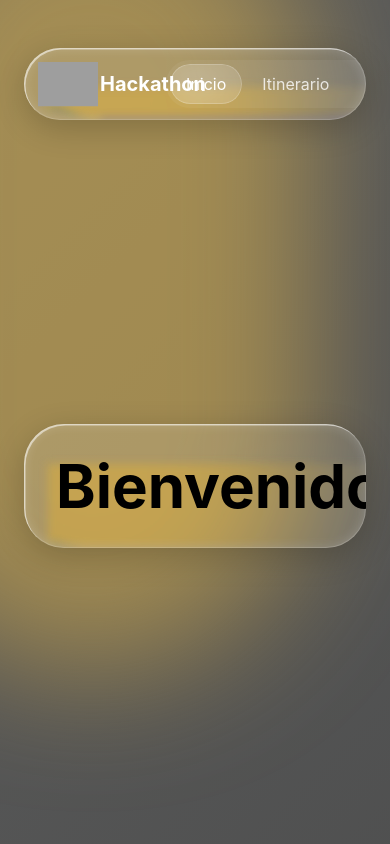
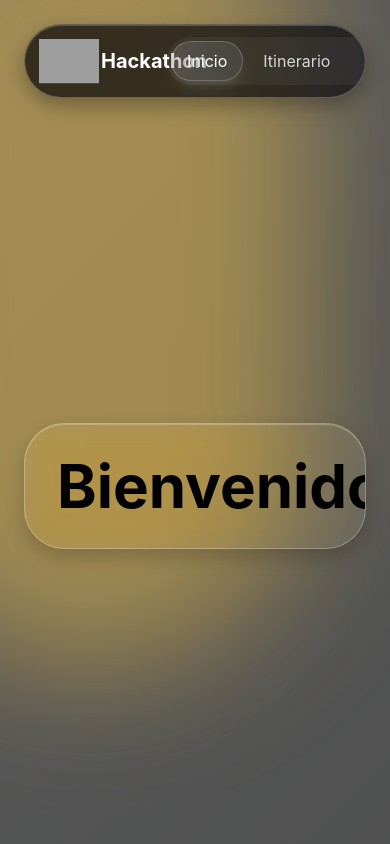
Before and after one commit to Nightmare115117/SistemaDeInscripciones-Frontend, a React (Vite) app: page / in a window 390 px wide. Shown: the top 844 px of the page. Built offline with nearby package versions, Linux system fonts and the light colour scheme; grey boxes are pictures that could not be loaded.

Commit message:
fix: LiquidGlassDefinitivo

```diff
--- a/src/App.tsx
+++ b/src/App.tsx
@@ -32,9 +32,7 @@ function App() {
         "
       />
 
-      <header className="fixed top-6 left-1/2 -translate-x-1/2 z-50 w-full max-w-5xl px-6">
-        <Navbar />
-      </header>
+      <Navbar />
 
       <section
         id="inicio"
--- /dev/null
+++ b/src/components-custom/Countdown.tsx
@@ -0,0 +1,92 @@
+import { useEffect, useState } from "react";
+import { motion, AnimatePresence } from "motion/react";
+
+interface TimeLeft {
+  days: number;
+  hours: number;
+  minutes: number;
+  seconds: number;
+}
+
+function getTimeLeft(targetDate: Date): TimeLeft {
+  const diff = Math.max(0, targetDate.getTime() - Date.now());
+
+  return {
+    days: Math.floor(diff / (1000 * 60 * 60 * 24)),
+    hours: Math.floor((diff / (1000 * 60 * 60)) % 24),
+    minutes: Math.floor((diff / (1000 * 60)) % 60),
+    seconds: Math.floor((diff / 1000) % 60),
+  };
+}
+
+/**
+ * Cada número anima su propio cambio: cuando el valor cambia, el dígito
+ * anterior sale deslizándose hacia arriba y el nuevo entra desde abajo,
+ * como un marcador mecánico (efecto "odometer").
+ */
+function DigitBlock({ value, label }: { value: number; label: string }) {
+  const display = value.toString().padStart(2, "0");
+
+  return (
+    <div className="flex flex-col items-center gap-1">
+      <div className="relative h-14 w-16 overflow-hidden sm:h-20 sm:w-24">
+        <AnimatePresence mode="popLayout">
+          <motion.span
+            key={display}
+            initial={{ y: 24, opacity: 0 }}
+            animate={{ y: 0, opacity: 1 }}
+            exit={{ y: -24, opacity: 0 }}
+            transition={{ duration: 0.35, ease: "easeOut" }}
+            className="absolute inset-0 flex items-center justify-center text-3xl font-bold text-white sm:text-5xl"
+          >
+            {display}
+          </motion.span>
+        </AnimatePresence>
+      </div>
+      <span className="text-xs uppercase tracking-widest text-white/60 sm:text-sm">
+        {label}
+      </span>
+    </div>
+  );
+}
+
+export function Countdown({ targetDate }: { targetDate: Date }) {
+  const [timeLeft, setTimeLeft] = useState<TimeLeft>(() => getTimeLeft(targetDate));
+  const [isOver, setIsOver] = useState(false);
+
+  useEffect(() => {
+    const interval = setInterval(() => {
+      const next = getTimeLeft(targetDate);
+      setTimeLeft(next);
+      if (
+        next.days === 0 &&
+        next.hours === 0 &&
+        next.minutes === 0 &&
+        next.seconds === 0
+      ) {
+        setIsOver(true);
+        clearInterval(interval);
+      }
+    }, 1000);
+
+    return () => clearInterval(interval);
+  }, [targetDate]);
+
+  if (isOver) {
+    return (
+      <p className="text-2xl font-bold text-white">¡El evento ya comenzó!</p>
+    );
+  }
+
+  return (
+    <div className="flex items-center gap-3 sm:gap-6">
+      <DigitBlock value={timeLeft.days} label="Días" />
+      <span className="pb-5 text-2xl font-bold text-white/40 sm:text-4xl">:</span>
+      <DigitBlock value={timeLeft.hours} label="Horas" />
+      <span className="pb-5 text-2xl font-bold text-white/40 sm:text-4xl">:</span>
+      <DigitBlock value={timeLeft.minutes} label="Min" />
+      <span className="pb-5 text-2xl font-bold text-white/40 sm:text-4xl">:</span>
+      <DigitBlock value={timeLeft.seconds} label="Seg" />
+    </div>
+  );
+}
--- a/src/components-custom/GlassCard.tsx
+++ b/src/components-custom/GlassCard.tsx
@@ -7,11 +7,13 @@ export function LiquidGlassCard({
   children,
   interactive = false,
   style,
+  variant = "card",
 }: {
   className?: string;
   children: React.ReactNode;
   interactive?: boolean;
   style?: React.CSSProperties;
+  variant?: "card" | "nav";
 }) {
   const mouseX = useMotionValue(0);
   const mouseY = useMotionValue(0);
@@ -36,7 +38,11 @@ export function LiquidGlassCard({
       onMouseLeave={() => interactive && setIsHovering(false)}
       whileHover={interactive ? { scale: 1.01 } : undefined}
       transition={{ type: "spring", stiffness: 300, damping: 25 }}
-      className={cn("glass-liquid relative overflow-hidden rounded-[40px] p-6", className)}
+      className={cn(
+        variant === "nav" ? "glass-nav" : "glass-liquid",
+        "relative isolate overflow-hidden rounded-[40px] p-6 transform-gpu",
+        className
+      )}
       style={style}
     >
       {interactive && (
--- a/src/components-custom/Navbar.tsx
+++ b/src/components-custom/Navbar.tsx
@@ -1,37 +1,78 @@
-    import { useState } from "react";
-    import { LayoutGroup } from "motion/react";
+import { useState, useRef, useEffect } from "react";
 import { motion } from "motion/react";
 import { LiquidGlassCard } from "@/components-custom/GlassCard";
 
 export function Navbar() {
   const navLink =
-            "relative overflow-hidden rounded-full px-4 py-2 flex items-center justify-center text-white/80 transition-colors duration-300 hover:text-white";
+    "relative z-10 rounded-full px-4 py-2 flex items-center justify-center text-white/80 transition-colors duration-300 hover:text-white";
 
   const [active, setActive] = useState("inicio");
+  const [pillStyle, setPillStyle] = useState({ left: 0, width: 0 });
+  const linkRefs = useRef<Record<string, HTMLAnchorElement | null>>({});
+  const containerRef = useRef<HTMLDivElement>(null);
+
   const links = [
     { id: "inicio", label: "Inicio" },
     { id: "itinerario", label: "Itinerario" },
     { id: "ubicacion", label: "Ubicación" },
-                        { id: "faq", label: "FAQ" },];
+    { id: "faq", label: "FAQ" },
+  ];
+
+  useEffect(() => {
+    const sections = links
+      .map((link) => document.getElementById(link.id))
+      .filter((el): el is HTMLElement => el !== null);
+
+    if (sections.length === 0) return;
+
+    const observer = new IntersectionObserver(
+      (entries) => {
+        // De todas las secciones que están al menos parcialmente visibles,
+        // elegimos la que tiene mayor porcentaje visible en el viewport.
+        const visible = entries
+          .filter((entry) => entry.isIntersecting)
+          .sort((a, b) => b.intersectionRatio - a.intersectionRatio);
+
+        if (visible.length > 0) {
+          setActive(visible[0].target.id);
+        }
+      },
+      {
+        // El margen negativo arriba/abajo hace que solo cuente la franja central
+        // de la pantalla como "activa", evitando que la píldora cambie apenas
+        // se asoma un pixel de la siguiente sección por abajo.
+        rootMargin: "-40% 0px -40% 0px",
+        threshold: [0, 0.25, 0.5, 0.75, 1],
+      }
+    );
+
+    sections.forEach((section) => observer.observe(section));
+
+    return () => observer.disconnect();
+    // eslint-disable-next-line react-hooks/exhaustive-deps
+  }, []);
+
+  useEffect(() => {
+    const el = linkRefs.current[active];
+    const container = containerRef.current;
+    if (el && container) {
+      const elRect = el.getBoundingClientRect();
+      const containerRect = container.getBoundingClientRect();
+      setPillStyle({
+        left: elRect.left - containerRect.left,
+        width: elRect.width,
+      });
+    }
+  }, [active]);
 
   return (
     <motion.header
       initial={{ y: -30, opacity: 0 }}
       animate={{ y: 0, opacity: 1 }}
       transition={{ duration: 0.4 }}
-        className="
-            fixed
-            top-6
-            left-1/2
-            -translate-x-1/2
-            z-50
-            w-full
-            max-w-5xl
-            px-6
-        "
+      className="fixed top-6 left-1/2 -translate-x-1/2 z-50 w-full max-w-5xl px-6"
     >
-        <LiquidGlassCard className="px-6 py-3">
-            <LayoutGroup>
+      <LiquidGlassCard variant="nav" className="px-6 py-3">
         <nav className="flex items-center justify-between">
           <div className="flex items-center gap-3">
             <img
@@ -39,49 +80,39 @@
               className="h-10 w-10 scale-150 object-contain"
               alt="Logo"
             />
-                <h1 className="text-xl font-bold text-white">
-                    Hackathon
-                </h1>
+            <h1 className="text-xl font-bold text-white">Hackathon</h1>
           </div>
-            {/* Enlaces */}
-                <div className="flex items-center gap-1 rounded-full bg-white/5 p-1">
+
+          <div
+            ref={containerRef}
+            className="relative flex items-center gap-1 rounded-full bg-white/5 p-1"
+          >
+            <motion.div
+              className="absolute top-1 bottom-1 rounded-full border border-white/20 bg-white/10 backdrop-blur-xl shadow-lg shadow-white/10"
+              animate={{ left: pillStyle.left, width: pillStyle.width }}
+              transition={{ type: "spring", stiffness: 400, damping: 30 }}
+            />
             {links.map((link) => (
               <a
                 key={link.id}
+                ref={(el) => {
+                  linkRefs.current[link.id] = el;
+                }}
                 href={`#${link.id}`}
                 onClick={() => setActive(link.id)}
                 className={navLink}
               >
-                    {active === link.id && (
-                        <motion.div
-                        layoutId="active-pill"
-                        className="
-                            absolute
-                            inset-0
-                            rounded-full
-                            border
-                            border-white/20
-                            bg-white/10
-                            backdrop-blur-xl
-                            shadow-lg
-                            shadow-white/10
-                            "
-                        transition={{
-                            type: "spring",
-                            stiffness: 400,
-                            damping: 30,
-                        }}
-                        />
-                    )}
-                        <span className={`relative z-10 transition-colors ${
-                                active === link.id ? "text-white" : "text-white/80"}`}>
+                <span
+                  className={`transition-colors ${
+                    active === link.id ? "text-white" : "text-white/80"
+                  }`}
+                >
                   {link.label}
                 </span>
               </a>
             ))}
           </div>
         </nav>
-            </LayoutGroup>
       </LiquidGlassCard>
     </motion.header>
   );
--- a/src/css-custom/index.css
+++ b/src/css-custom/index.css
@@ -8,9 +8,9 @@
 @utility glass-liquid {
   position: relative;
   isolation: isolate;
-  background: rgba(255, 255, 255, 0.12);
+  background: var(--glass-bg, rgba(255, 255, 255, 0.12));
+  border: 1px solid var(--color-glass-border);
   -webkit-backdrop-filter:
-    url("#lg-filter")
     blur(4px)
     saturate(1.5)
     brightness(1.1);
@@ -26,6 +26,29 @@
     0 8px 32px rgba(0, 0, 0, 0.2);
 }
 
+/* Variante para elementos fijos (navbar, headers con scroll detrás):
+   mantiene el blur bajo para que el filtro SVG siga distorsionando,
+   y compensa la legibilidad con más OPACIDAD de fondo (no más blur). */
+@utility glass-nav {
+  position: relative;
+  isolation: isolate;
+  background: var(--glass-bg, rgba(255, 255, 255, 0.15));
+  border: 1px solid var(--color-glass-border);
+  -webkit-backdrop-filter:
+    blur(6px)
+    saturate(1.6)
+    brightness(1.05);
+  backdrop-filter:
+    url("#lg-filter")
+    blur(6px)
+    saturate(1.6)
+    brightness(1.05);
+  box-shadow:
+    inset 0 0 0 1px rgba(255, 255, 255, 0.15),
+    inset 1.5px 1.5px 0 rgba(255, 255, 255, 0.4),
+    0 8px 32px rgba(0, 0, 0, 0.3);
+}
+
 body {
   min-height: 100vh;
   background: linear-gradient(-45deg, #000000, #363636, #686969, #ffffff);
@@ -38,3 +61,28 @@ body {
   50% { background-position: 100% 50%; }
   100% { background-position: 0% 50%; }
 }
+
+.liquid-wrapper {
+  transform: translateZ(0);
+  isolation: isolate;
+}
+
+@media (max-width: 768px) {
+  .glass-liquid {
+    background: var(--glass-bg, rgba(255, 255, 255, 0.08));
+    backdrop-filter: blur(12px) saturate(140%);
+    -webkit-backdrop-filter: blur(12px) saturate(140%);
+    box-shadow:
+      inset 0 1px 1px rgba(255, 255, 255, .25),
+      0 8px 20px rgba(0, 0, 0, .2);
+  }
+
+  .glass-nav {
+    background: var(--glass-bg, rgba(20, 20, 25, 0.78));
+    backdrop-filter: blur(8px) saturate(150%);
+    -webkit-backdrop-filter: blur(8px) saturate(150%);
+    box-shadow:
+      inset 0 1px 1px rgba(255, 255, 255, .2),
+      0 8px 20px rgba(0, 0, 0, .3);
+  }
+}
```
Lines whose indentation alone changed are shown as unchanged.
